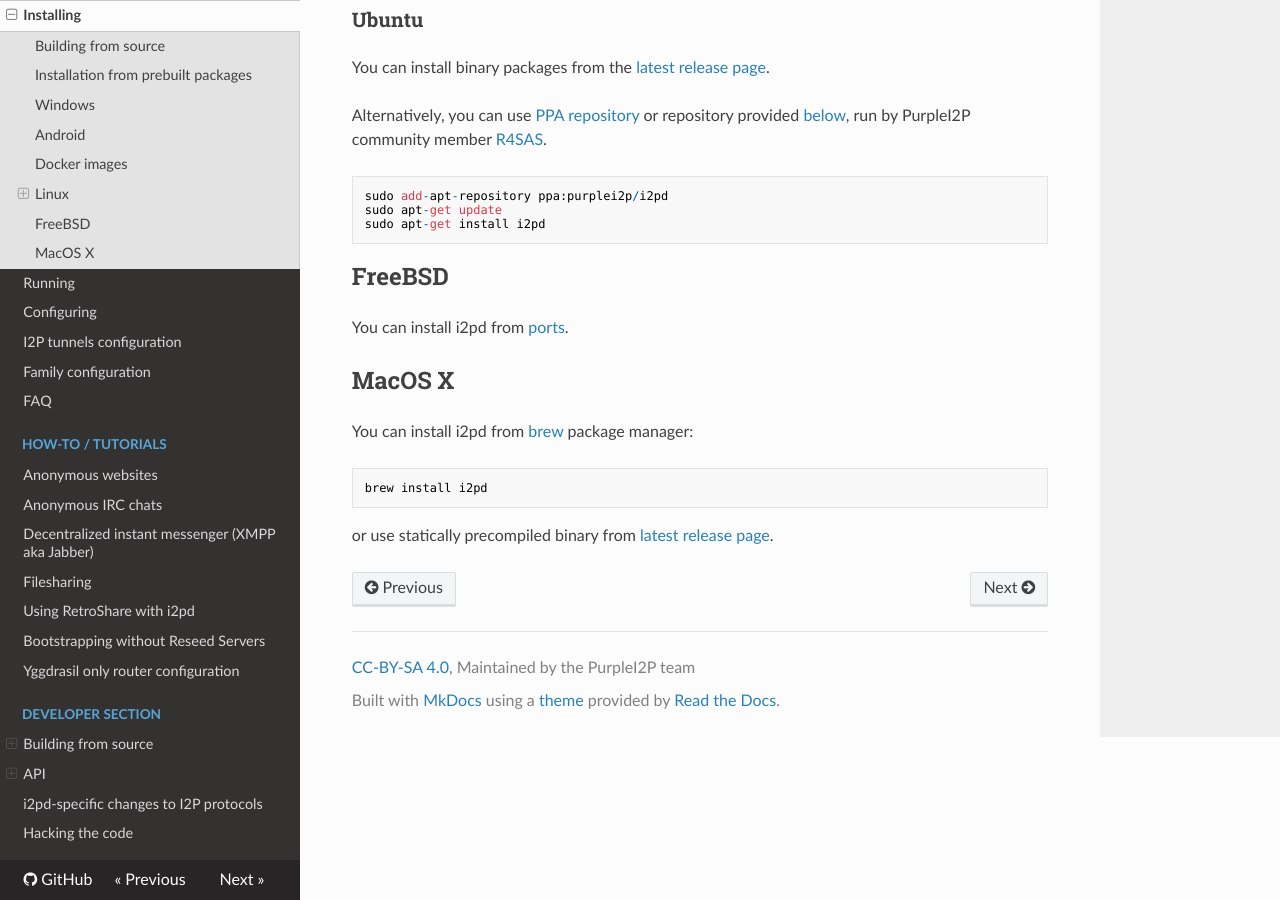
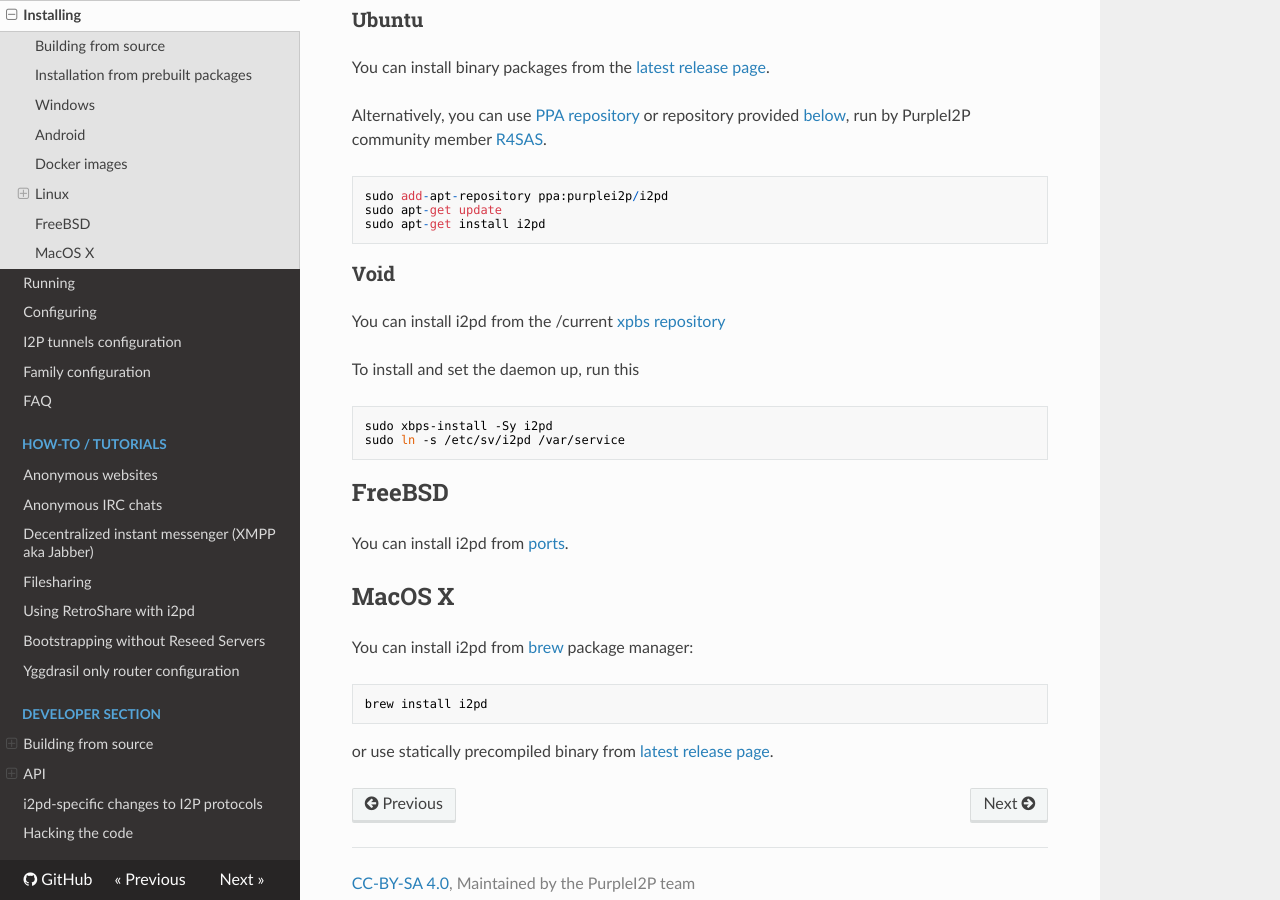
Before and after one commit to PurpleI2P/i2pd_docs_en, an MkDocs documentation site: the page built from docs/user-guide/install.md, in a window 1280 px wide and 900 px high, scrolled down 2658 px. Built offline with MkDocs 1.6.1, drawn with Linux system fonts in a browser that asks for light colours; nearby versions of some CDN libraries.

Commit message:
Add void linux to install.md

```diff
--- a/docs/user-guide/install.md
+++ b/docs/user-guide/install.md
@@ -119,6 +119,15 @@ Alternatively, you can use [PPA repository](https://launchpad.net/~purplei2p/+ar
     sudo apt-get update
     sudo apt-get install i2pd
 
+### Void
+
+You can install i2pd from the /current [xpbs repository](https://github.com/void-linux/void-packages/tree/master/srcpkgs/i2pd)
+
+To install and set the daemon up, run this
+
+    sudo xbps-install -Sy i2pd
+    sudo ln -s /etc/sv/i2pd /var/service
+
 ## FreeBSD
 
 You can install i2pd from [ports](https://www.freshports.org/security/i2pd/).
```
